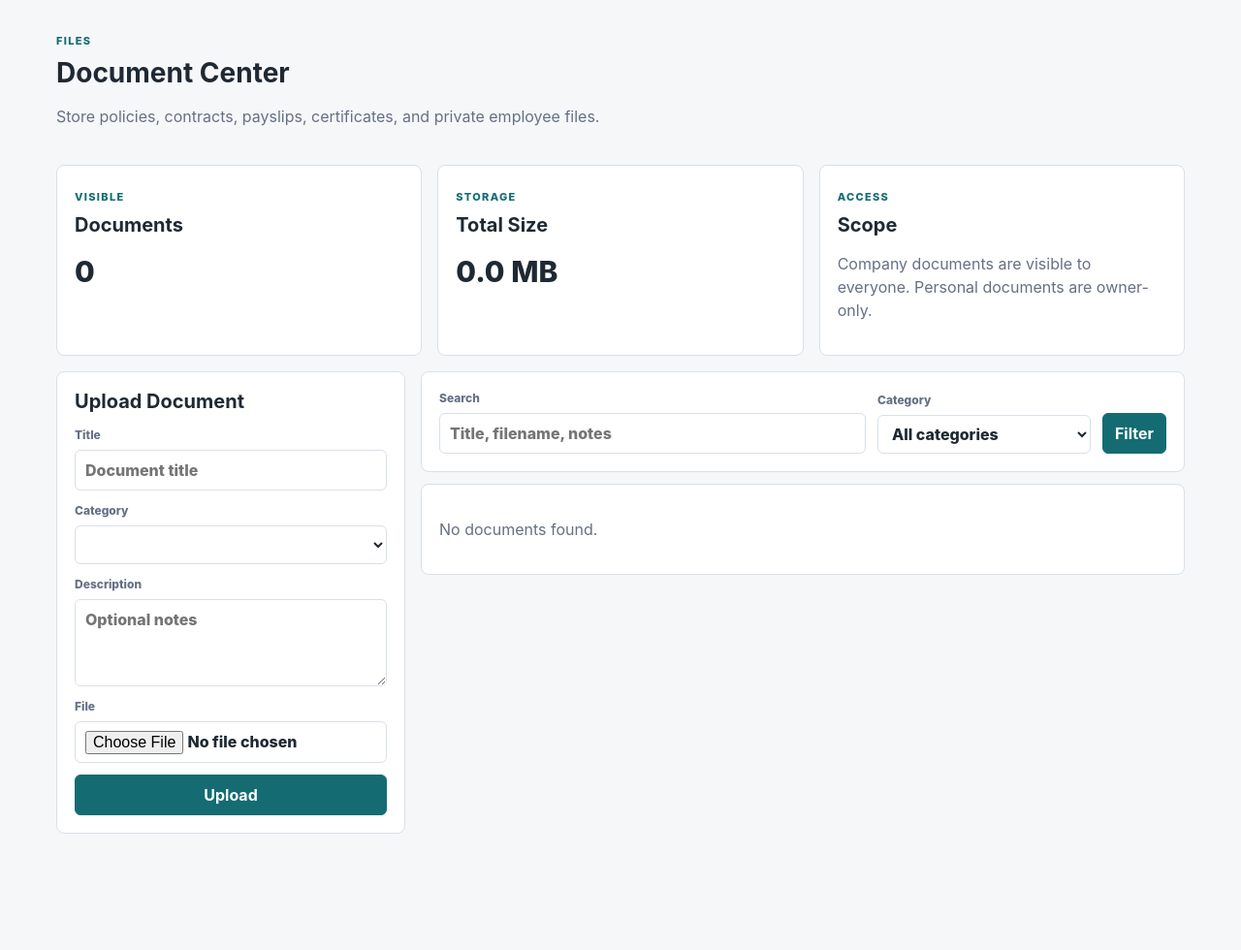
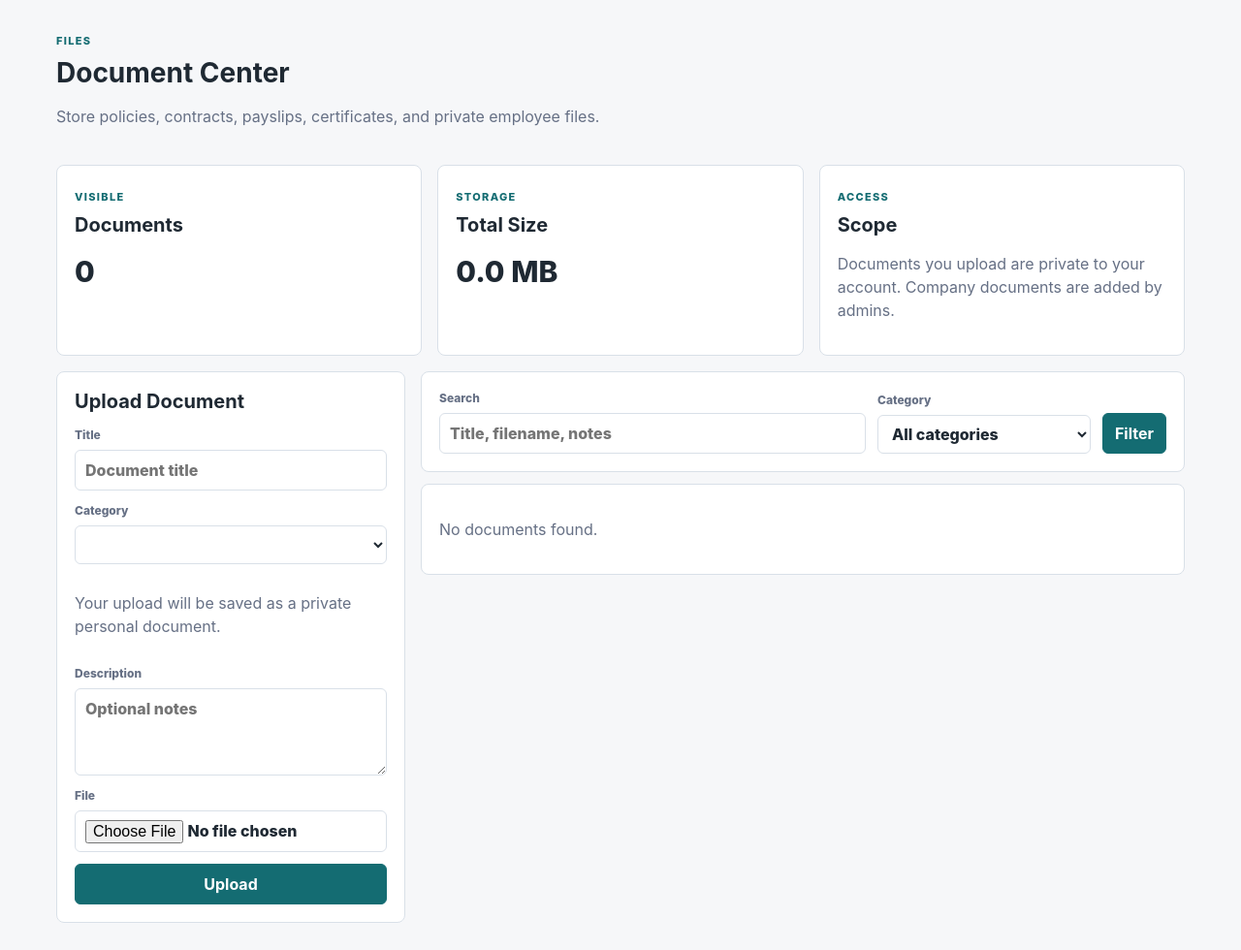
Before and after one commit to usama618/hr, a Symfony app: template templates/documents/index.html.twig in a window 1280 px wide. Shown: the whole page at 97% size. Before the commit the page ends 860 px from the top, so only its background shows below. Run offline with Twig, Linux system fonts and the light colour scheme; the template is opened without the code that fills it, so the values that code supplies are empty; some libraries are stand-ins or nearby versions.

Commit message:
corrections

```diff
--- a/templates/documents/index.html.twig
+++ b/templates/documents/index.html.twig
@@ -25,7 +25,11 @@
         <article class="card">
             <span class="panel-label">Access</span>
             <h2>Scope</h2>
-            <p class="muted">Company documents are visible to everyone. Personal documents are owner-only.</p>
+            {% if can_upload_company_documents %}
+                <p class="muted">Choose all employees for company documents, or one employee for private files.</p>
+            {% else %}
+                <p class="muted">Documents you upload are private to your account. Company documents are added by admins.</p>
+            {% endif %}
         </article>
     </section>
 
@@ -56,6 +60,8 @@
                             {% endfor %}
                         </select>
                     </label>
+                {% else %}
+                    <p class="muted document-upload-note">Your upload will be saved as a private personal document.</p>
                 {% endif %}
                 <label>
                     <span>Description</span>
```
